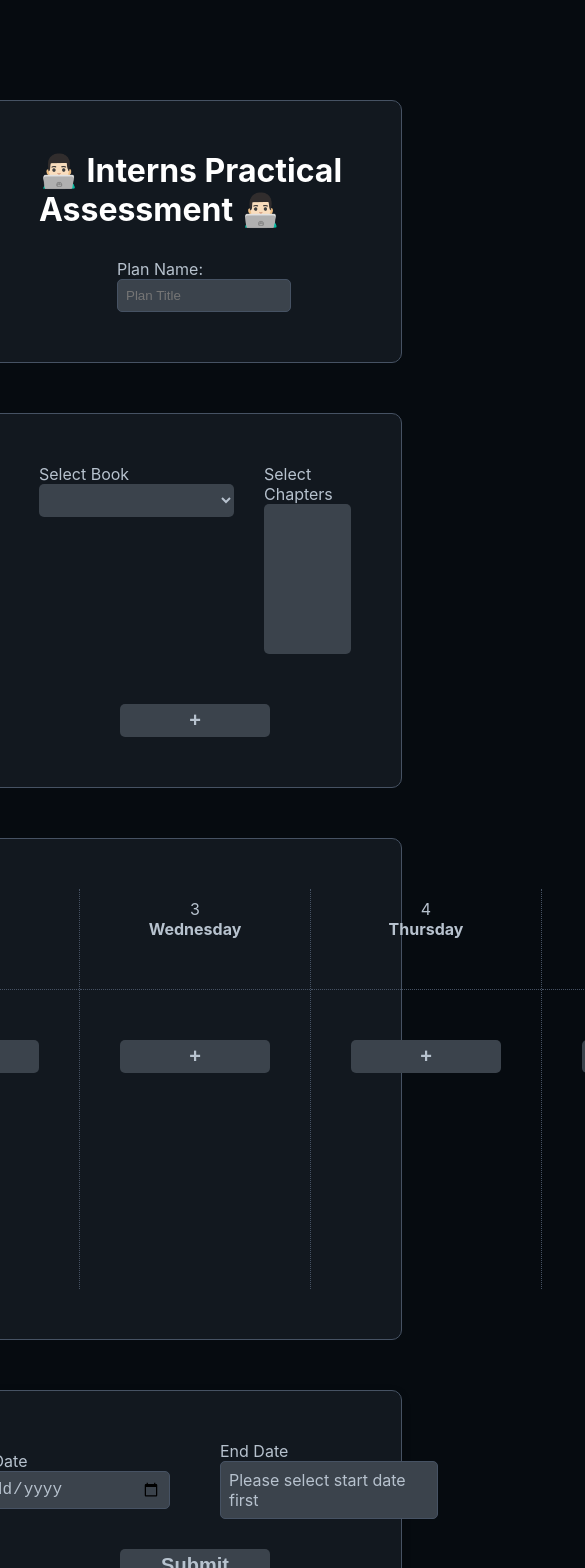
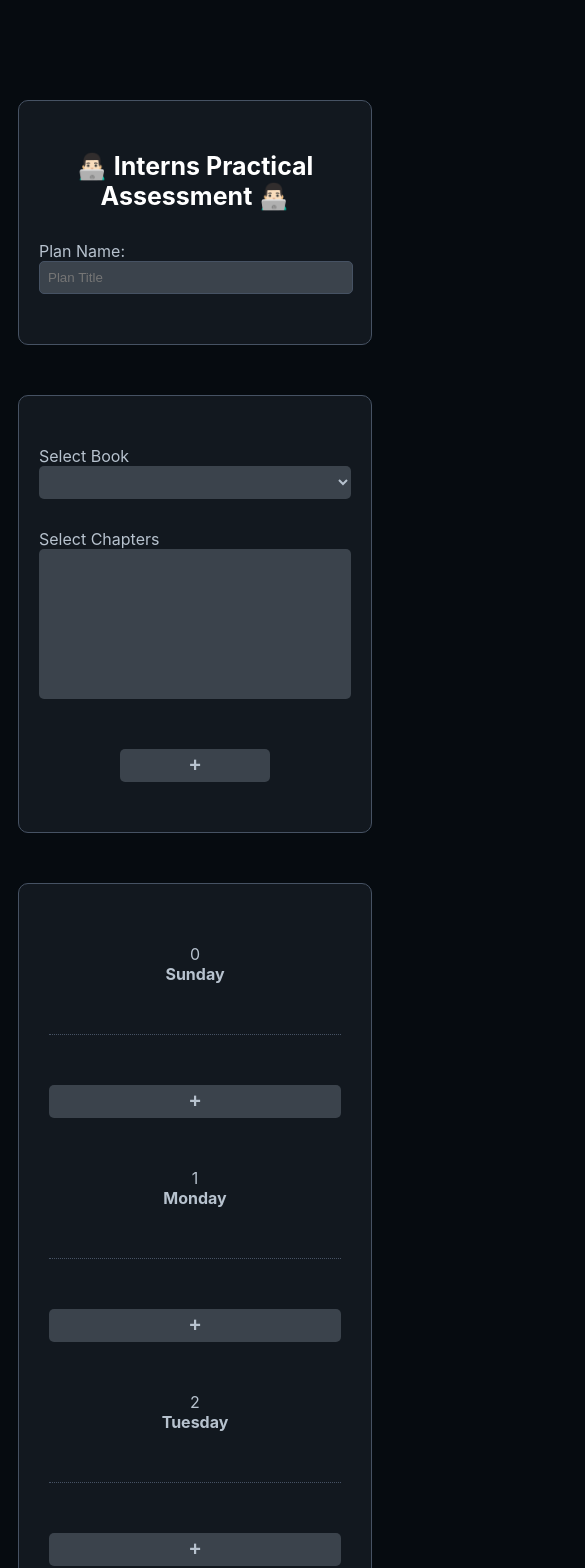
Before and after one commit to sarjil-zwt/internshipassessment, a React (Create React App) app: page / in a window 390 px wide. Shown: the top 1568 px of the page, 585 px wide, since content can reach past the window. Built offline with nearby package versions, Linux system fonts and the light colour scheme.

Commit message:
Added last option 12:00 am and created mobile responsive

```diff
--- a/src/App.css
+++ b/src/App.css
@@ -202,3 +202,55 @@ hr {
 .enddate:hover {
   background-color: var(--hover-bgcolor);
 }
+
+@media only screen and (max-width: 500px) {
+  .App {
+    max-width: 100vw;
+    display: flex;
+    flex-direction: column;
+  }
+  .container {
+    /* width: 100%; */
+    padding: 0;
+    flex-direction: column;
+    padding: 50px 20px;
+  }
+  h1 {
+    font-size: 25px;
+    text-align: center;
+  }
+
+  .top > div {
+    width: 100%;
+  }
+
+  .top > div > input {
+    min-width: none;
+    width: calc(100% - 1rem);
+  }
+
+  select {
+    min-width: none;
+  }
+
+  .footer {
+    flex-direction: column;
+  }
+
+  .footer > .dates {
+    flex-direction: column;
+    width: 100%;
+  }
+
+  .footer > .dates > div {
+    width: 100%;
+  }
+
+  .footer > .dates > div > input {
+    width: calc(100% - 1rem);
+  }
+
+  .enddate {
+    width: calc(100% - 1rem);
+  }
+}
--- a/src/components/bookselect/BookSelect.css
+++ b/src/components/bookselect/BookSelect.css
@@ -23,3 +23,8 @@
 select.bookchapterselect {
   min-height: 150px;
 }
+@media only screen and (max-width: 500px) {
+  .bookselectdiv {
+    flex-direction: column;
+  }
+}
--- a/src/components/times.js
+++ b/src/components/times.js
@@ -23,4 +23,11 @@ while (i < 24) {
   i++;
 }
 
+times.push({
+  hours: 12,
+  minutes: "00",
+  meridiem: "AM",
+  t: ++t,
+});
+
 export default times;
--- a/src/components/timingselect/TimingSelect.css
+++ b/src/components/timingselect/TimingSelect.css
@@ -58,3 +58,13 @@
   position: relative;
   left: -40px;
 }
+@media only screen and (max-width: 500px) {
+  .divider {
+    display: none;
+    position: inherit;
+  }
+  .dividerhz {
+    width: 100%;
+    position: inherit;
+  }
+}
--- a/src/components/timingselect/TimingSelect.jsx
+++ b/src/components/timingselect/TimingSelect.jsx
@@ -55,6 +55,10 @@ const TimingSelect = ({ timingState, setTimingState }) => {
       }
     }
 
+    if (time.t == times.length) {
+      return true;
+    }
+
     return false;
   };
 
@@ -109,7 +113,7 @@ const TimingSelect = ({ timingState, setTimingState }) => {
     updatedTimes[k][updatedTimes[k].length - 1].endTime = e.target.value;
     setTimingState(updatedTimes);
   };
-
+  console.log(times, "Times");
   return (
     <div className="timingselectdivswrapper container">
       {Object.keys(timingState).map((k, idx) => {
```
